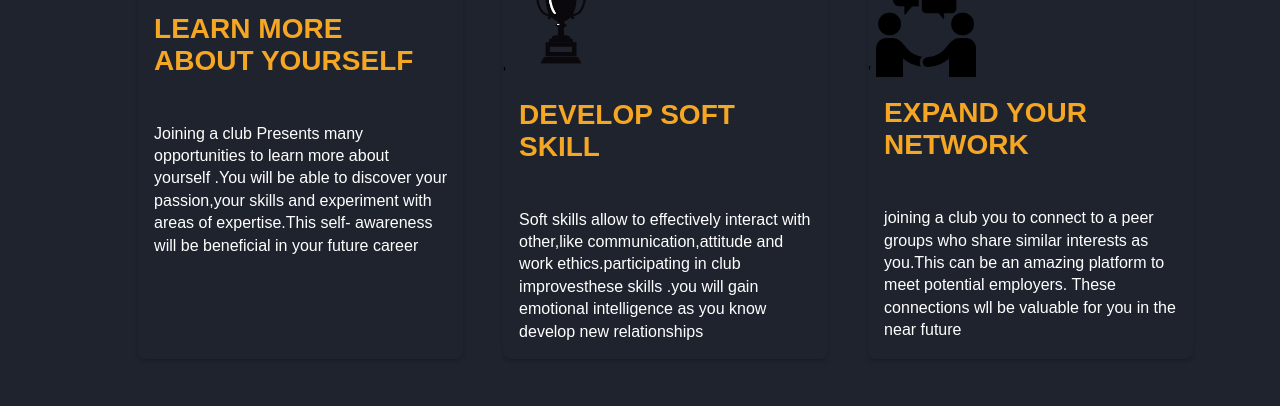
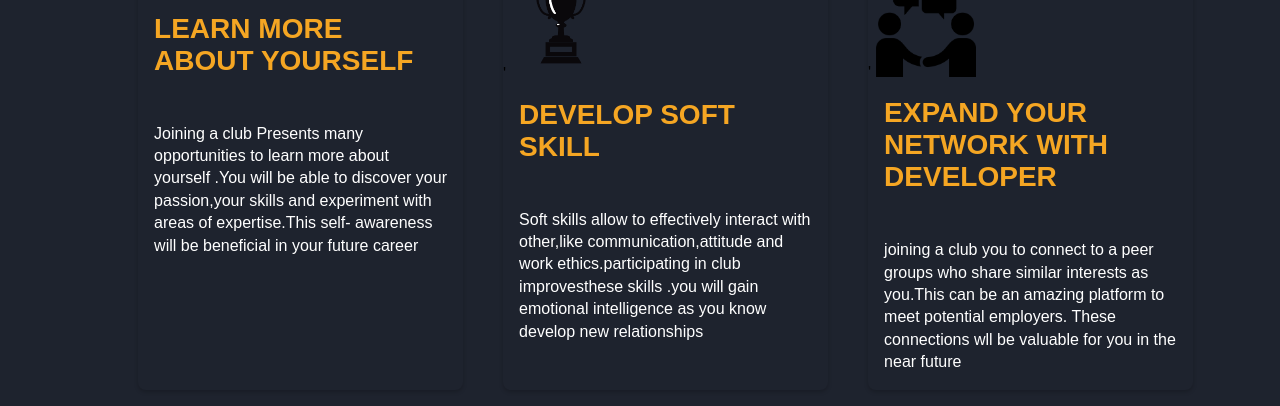
Before and after one commit to Rishabh001pawar/club-management-frontend, a website: page Join us.html in a window 1280 px wide. Shown: the part 272-678 px from the top of the page. Drawn offline with Linux system fonts and the light colour scheme.

Commit message:
Update Join us.html

```diff
--- a/Join us.html
+++ b/Join us.html
@@ -31,7 +31,7 @@
         <div class="card">'
             <img src="connection.png" alt="Expand your network">
             <div class="card-content">
-                <h2><b>EXPAND YOUR NETWORK</b></h2><br>
+                <h2><b>EXPAND YOUR NETWORK WITH DEVELOPER</b></h2><br>
                 <p>joining a club you to connect to a peer groups who share similar interests as you.This can be an amazing platform to meet potential employers. These connections wll be valuable for you in the near future</p>
             </div>
         </div>
```
